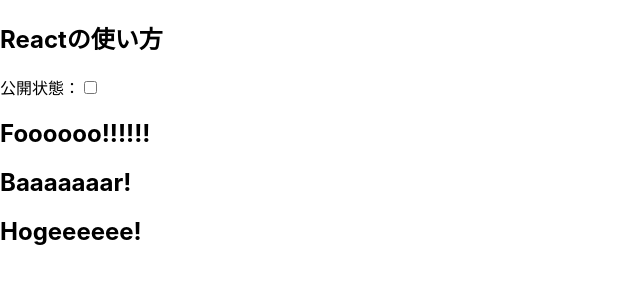
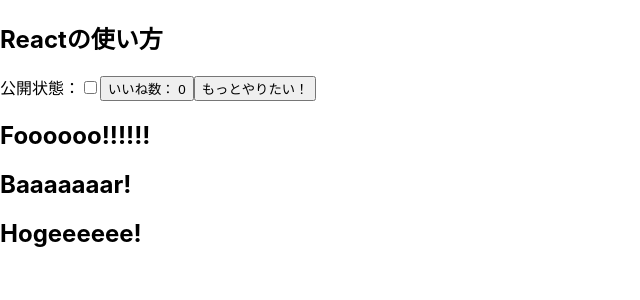
Before and after one commit to D-suke0614/torazemi, a React (Create React App) app: page / in a window 1280 px wide. Shown: the top 300 px of the page, without its empty margins (0-640 px from the left). Built offline with nearby package versions, Linux system fonts and the light colour scheme.

Commit message:
react_hooks2

```diff
--- a/src/Article.jsx
+++ b/src/Article.jsx
@@ -1,5 +1,5 @@
 import React, {useState} from 'react';
-// import LikeButton from './LikeButton'
+import LikeButton from './LikeButton'
 
 const Article = (props) => {
   const [isPublished, togglePublished] = useState(false);
@@ -9,7 +9,7 @@
       <h2>{props.title}</h2>
       <label htmlFor = 'check'>公開状態：</label>
       <input type = 'checkbox' checked = {isPublished} id = 'check' onClick = {() => togglePublished(!isPublished)} />
-      {/* <LikeButton count = {props.count} /> */}
+      <LikeButton />
     </div>
   )
 };
--- a/src/LikeButton.jsx
+++ b/src/LikeButton.jsx
@@ -1,8 +1,30 @@
-import React from 'react'
+import React, { useState, useEffect } from 'react';
 
-const LikeButton = (props) => {
+const LikeButton = () => {
+  const [count, counter] = useState(0);
+  const [limit, release] = useState(true);
+
+  const countUp = () => {
+    counter(count + 1);
+  }
+
+  useEffect(() => {
+    // console.log('render')
+    document.getElementById('counter').addEventListener('click', countUp)
+    if (count >= 10) {
+      counter(0)
+    }
+    return () => {
+      // console.log('Unmounting')
+      document.getElementById('counter').removeEventListener('click', countUp)
+    }
+  }, [limit]);
+
   return (
-    <button id = {'counter'}>いいね数： {props.count}</button>
+    <>
+      <button id={'counter'}>いいね数： {count}</button>
+      <button onClick={() => release(!limit)}>もっとやりたい！</button>
+    </>
   )
 }
 
```
